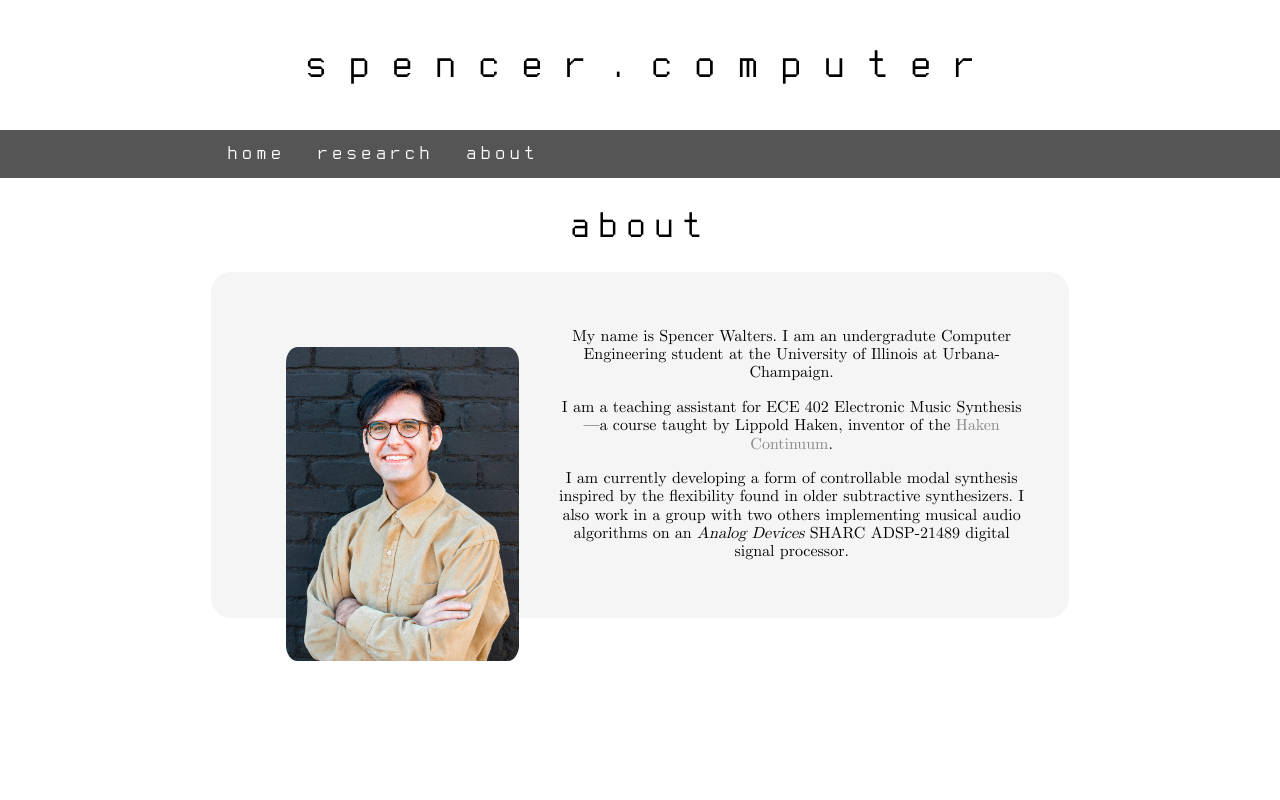
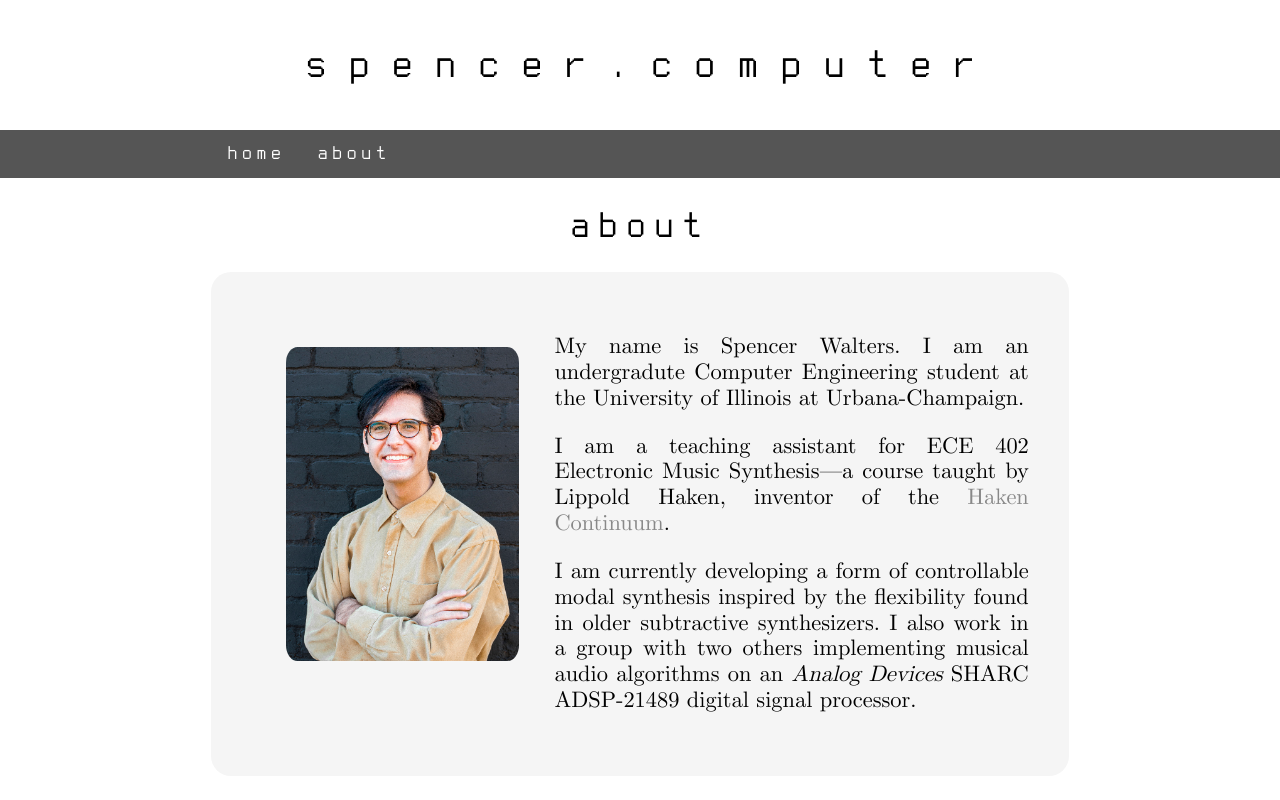
Before and after one commit to SpencerWalters/spencer.computer, a plain HTML site: page about.html in a window 1280 px wide. Shown: the top 800 px of the page. Drawn offline with Linux system fonts and the light colour scheme; a script that the page names is missing.

Commit message:
Fixed bug in home.css; Updated page text

```diff
--- a/about.html
+++ b/about.html
@@ -24,10 +24,6 @@
           home
         </a>
       </li>
-      <li class="nav-item">
-        <a class="nav-link" href="research.html" target="_self">
-          research
-        </a>
       </li>
       <li class="nav-item">
         <a class="nav-link" href="about.html" target="_self">
--- a/styles/home.css
+++ b/styles/home.css
@@ -146,7 +146,6 @@ p {
 
 /* Desktop */
 @media only screen and (min-width: 768px) {
-<<<<<<< HEAD
   p {
     font-size: 1.4em;
     text-align: justify;
@@ -207,6 +206,7 @@ p {
   .middle-content {
     background: #f5f5f5;
     border-radius: 20px;
+    display: inline-block;
   }
   .footer-link {
     display: inline-block;
```
Also changed, not shown: home.html (+2 -11 lines).
